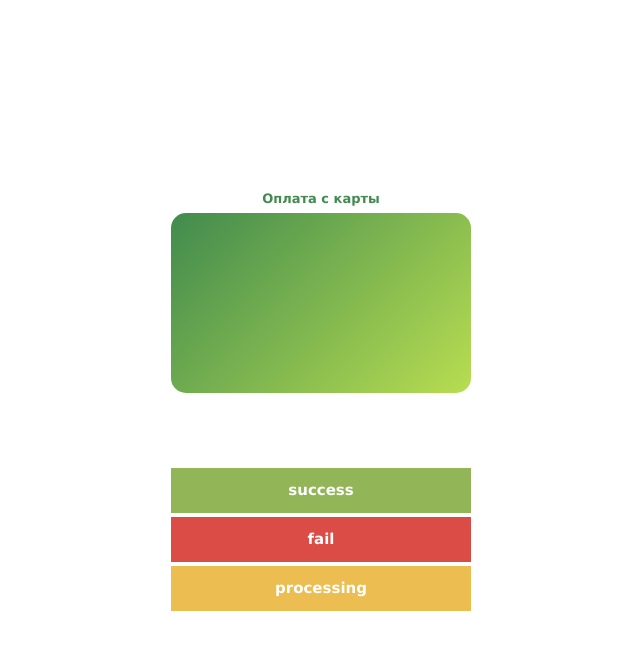
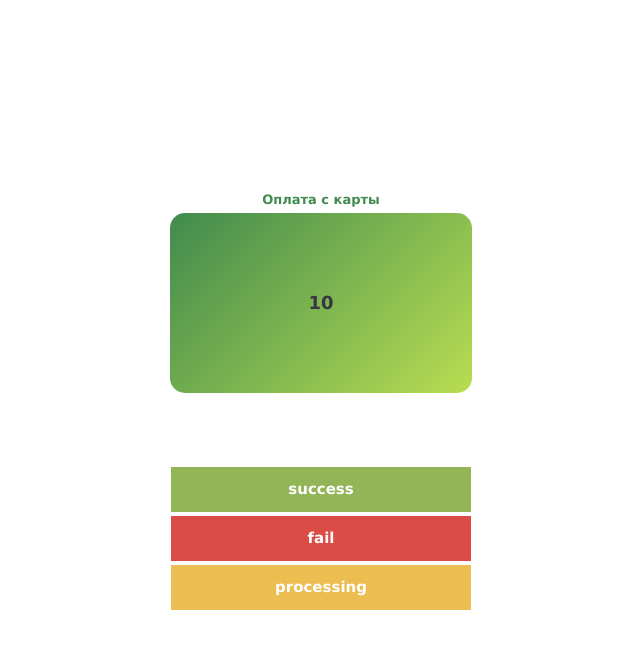
Before and after one commit to atomsbt/api-atomsbt, a Flask app: template templates/pay.html in a window 1280 px wide. Shown: the top 650 px of the page, without its empty margins (319-959 px from the left). Run offline with Flask 2, Linux system fonts and the light colour scheme; the template is opened without the code that fills it: most values are stand-ins (such as "Sample title", 1, 10 or a date in 2020); lists and menus that the app fills with data are empty.

Commit message:
[feature] pay page amount

```diff
--- a/application.py
+++ b/application.py
@@ -98,11 +98,10 @@ def request_auth():
     # }
 
     login = request.get_json().get('login')
-    sql = """
+    sql = f"""
         SELECT login, token
         FROM atom_users
-        WHERE login LIKE '{}'
-    """.format(login)
+        WHERE login LIKE '{login}'"""
     user = AtomDB().execute_first(sql)
 
     success = {
@@ -208,11 +207,10 @@ def request_url_ls():
     if token in ['', None]:
         return (error(4010), 500)
 
-    sql = """
+    sql = f"""
         SELECT login, ls
         FROM atom_users
-        WHERE token LIKE '{}'
-    """.format(token)
+        WHERE token LIKE '{token}'"""
     ls = AtomDB().execute_first(sql)
 
     array = list()
@@ -422,6 +420,20 @@ def request_url_getpaygateway(ls=None):
 
 @app.route('/api/pay/getlink', methods=['POST'])
 def request_getlink():
+    # {
+    # "ls": "69100122131",
+    # "tel": "79000000009",
+    # "email": "test@test.ru",
+    # "payGatewayCode": "",
+    # "summ": 12393,
+    # "usls": [
+    #     {
+    #     "amount": 266666,
+    #     "amount_peni": 1232,
+    #     "codeInBilling": 100
+    #     }
+    # ]
+    # }
 
     summ = request.get_json().get('summ')
     if summ is not None and summ == 0:
@@ -432,9 +444,11 @@ def request_getlink():
         }
         return (json(err), 500)
 
+    amount = f'?amount={summ}' if summ is not None else ''
+
     success = {
         "result": True,
-        "link": "https://api-atomsbt.herokuapp.com/pay"
+        "link": "https://api-atomsbt.herokuapp.com/pay" + amount
     }
 
     return (json(success), 200) if randint(0, 10) != 5 else (error(5050), 500)
@@ -470,9 +484,9 @@ def request_url_reports(option=None):
 @app.route('/api/user/services', methods=['POST'])
 def request_url_services():
 
-    lon = request.get_json()['longitude']
-    lat = request.get_json()['latitude']
-    dis = request.get_json()['distance']
+    lon = request.get_json().get('longitude')
+    lat = request.get_json().get('latitude')
+    dis = request.get_json().get('distance')
 
     success = {
         "result": True,
@@ -502,8 +516,7 @@ def request_url_camera(ls=None):
 
     sql = """
         SELECT name, video_url
-        FROM atom_video
-    """
+        FROM atom_video"""
 
     array = list()
     dbarr = AtomDB().execute(sql)
@@ -624,7 +637,7 @@ def request_get_weather_to_ls(option):
         "result": True,
         "data": {
             "temp": str(randint(-40, 40)),
-            "icon": icon_url
+            "icon": choice([icon_url, None])
         }
     }
 
@@ -669,7 +682,6 @@ def request_url_push_chenge(option=None):
         "result": True
     }
 
-    sleep(0.5)
     return (json(success), 200) if randint(0, 10) != 5 else (error(10020), 500)
 
 # -----------------------------------------------------------------------
@@ -688,7 +700,8 @@ def main(option='index'):
         path = os.path.join(app.root_path, 'static')
         return send_from_directory(path, option, mimetype=static.get(option))
 
-    return render_template(f'{option}.html')
+    params = {'amount': str(request.args.get('amount') / 100)}
+    return render_template(f'{option}.html', params=params)
 
 
 if __name__ == '__main__':
--- a/templates/pay.html
+++ b/templates/pay.html
@@ -17,6 +17,7 @@ http://backurl/processing - шлюз взял транзакцию в обраб
 
   <head>
     <style type="text/css">
+
       #wrapper {
         position: absolute;
         top: 50%;
@@ -59,6 +60,15 @@ http://backurl/processing - шлюз взял транзакцию в обраб
         font-size: small;
         color: #418b4e;
       }
+
+      #amount {
+        font-size: large;
+        font-weight: bold;
+        color: #353641;
+        text-align: center;
+        vertical-align: middle;
+      }
+
     </style>
   </head>
 
@@ -70,9 +80,9 @@ http://backurl/processing - шлюз взял транзакцию в обраб
         </th>
       </tr>
       <tr>
-        <th>
-          <div id="card"></div>
-        </th>
+        <td id="card">
+          <div id="amount">{{params.amount}}</div>
+        </td>
       </tr>
       <tr>
         <th>
```
